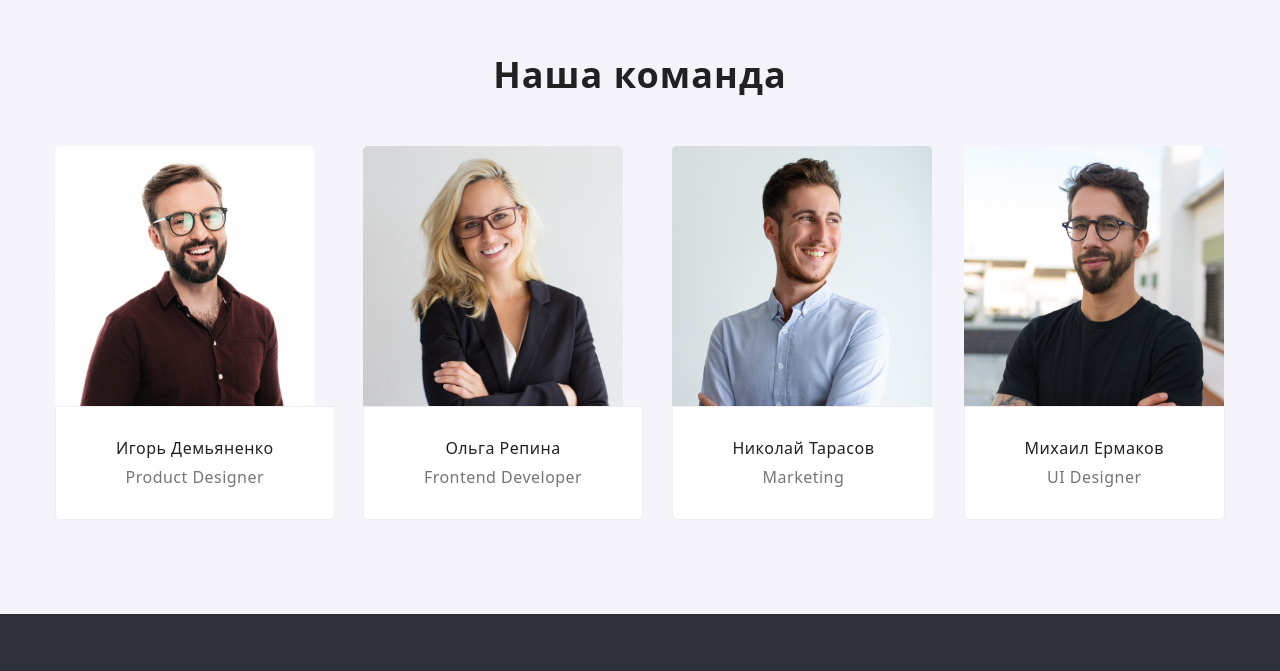
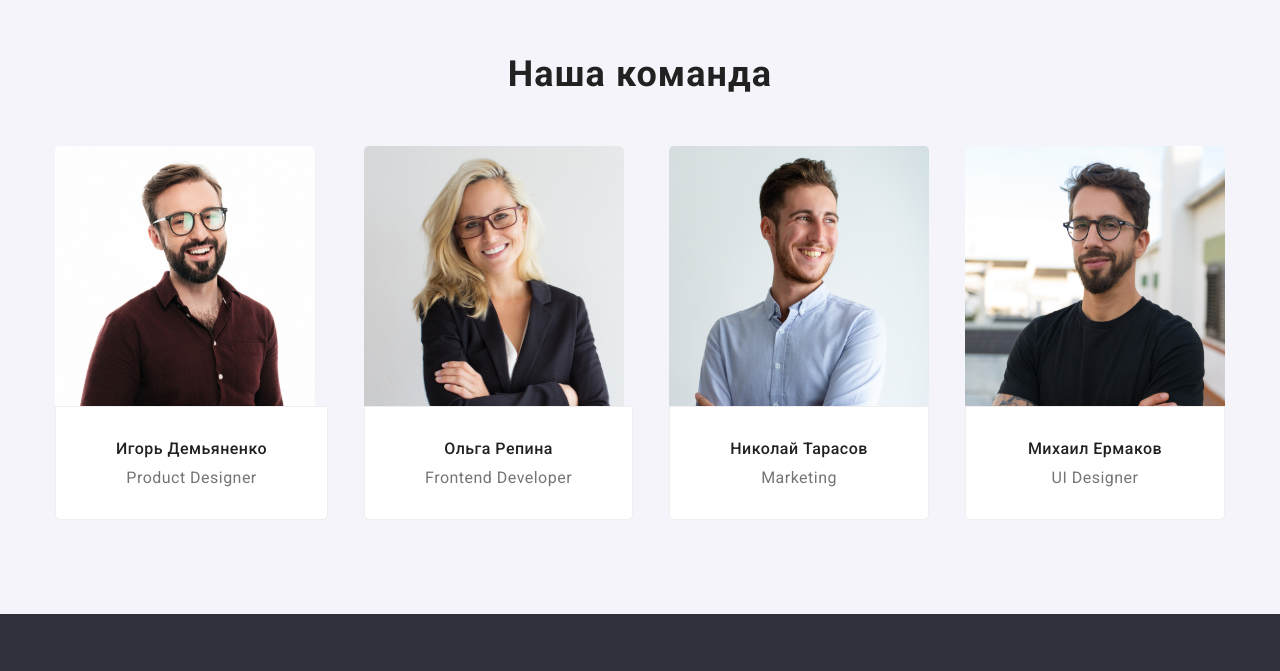
Before and after one commit to Aliona77/goit-markup-hw-03, a plain HTML site: page index.html in a window 1280 px wide. Shown: the part 1507-2178 px from the top of the page. Drawn offline with nearby package versions, Linux system fonts and the light colour scheme.

Commit message:
cursor-pointer

```diff
--- a/css/styles.css
+++ b/css/styles.css
@@ -235,6 +235,7 @@ img {
   padding-bottom: 94px;
 }
 .subtitle {
+  font-family: var(--main-font);
   font-weight: bold;
   font-size: 36px;
   line-height: 1.166;
@@ -280,6 +281,7 @@ img {
 }
 
 .workers-name {
+  font-family: var(--main-font);
   font-weight: 500;
   font-size: 16px;
   line-height: 1.187;
@@ -289,6 +291,7 @@ img {
   margin-bottom: 10px;
 }
 .workers-position {
+  font-family: var(--main-font);
   font-weight: normal;
   font-size: 16px;
   line-height: 1.187;
@@ -368,6 +371,7 @@ img {
   border: none;
   border-radius: 4px;
   overflow: hidden;
+  cursor: pointer;
 }
 
 .button-list {
```
